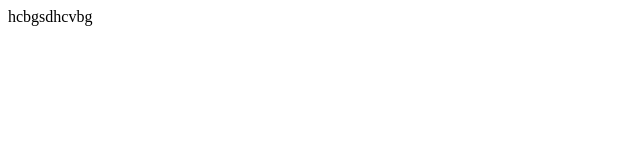
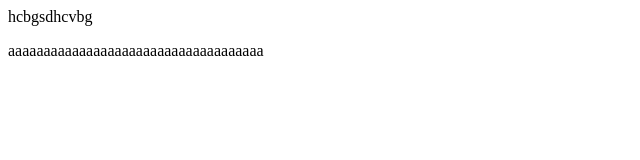
Before and after one commit to saumyabagaria/infinite, a plain HTML site: page index.html in a window 1280 px wide. Shown: the whole page, without its empty margins (0-640 px from the left). Drawn offline with Linux system fonts and the light colour scheme.

Commit message:
sssssssssssssssss'

```diff
--- a/index.html
+++ b/index.html
@@ -1 +1,7 @@
 <p>hcbgsdhcvbg</p>
+
+
+
+
+
+<p>aaaaaaaaaaaaaaaaaaaaaaaaaaaaaaaaaaaa</p>
```
